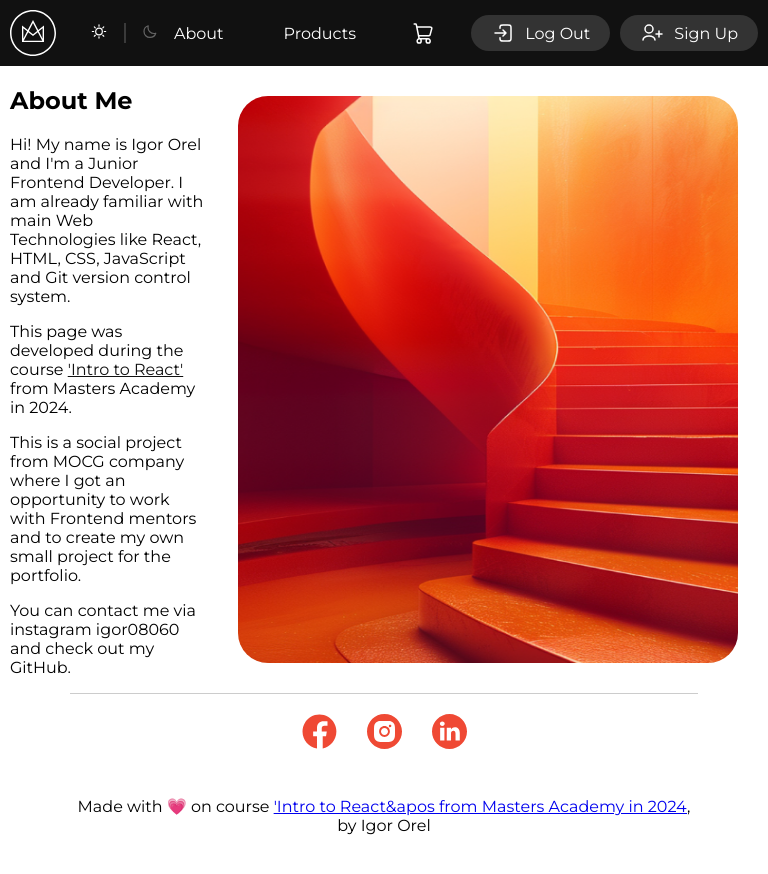
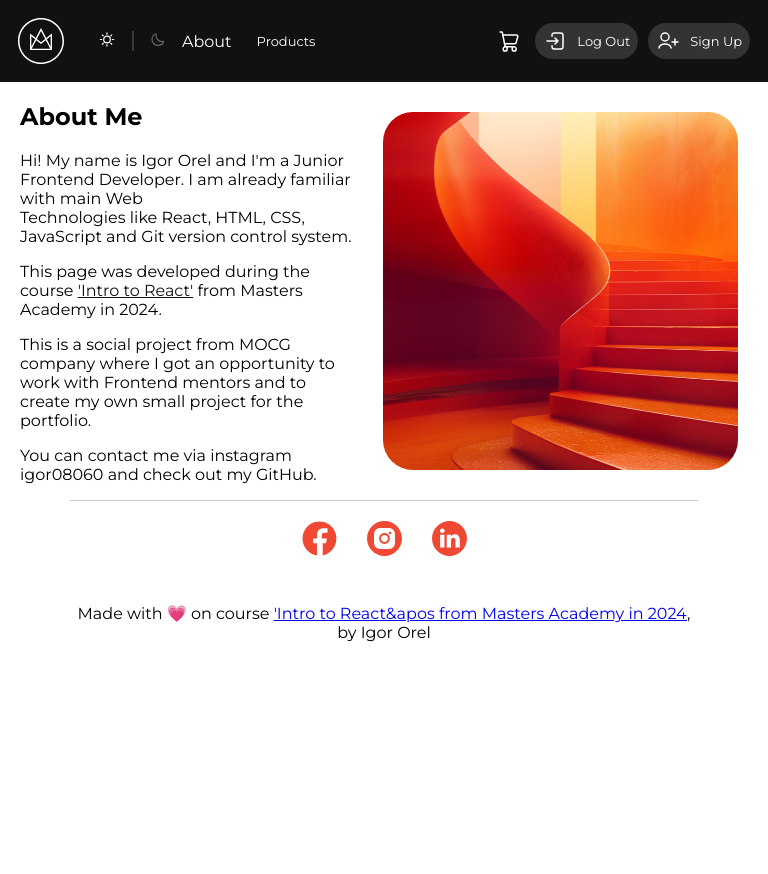
Before and after one commit to MastersAcademy/fe-react-2024, a React (Vite) app: page / in a window 768 px wide. Shown: the top 874 px of the page. After the commit the page ends 800 px from the top, so only its background shows below. Built offline with nearby package versions, Linux system fonts and the light colour scheme.

Commit message:
Add theme, local storage and search bar

```diff
--- a/src/Models/Product.module.css
+++ b/src/Models/Product.module.css
@@ -85,11 +85,11 @@
   }
 }
 
-@media (max-width: 849px) {
+@media (min-width: 391px) and (max-width: 1279px) {
 
   .productList {
     display: flex;
     justify-content: center;
-    gap: 37px;
+    gap: 10px;
   }
 }
--- a/src/components/Filters/Filters.module.css
+++ b/src/components/Filters/Filters.module.css
@@ -1,5 +1,18 @@
 .container {
   max-width: 1176px;
+  margin: 0 auto;
+}
+
+.filterFlex {
+  width: 100%;
+  display: flex;
+  justify-content: space-between;
+  margin: 53px 0;
+}
+
+.rightFlex {
+  display: flex;
+  gap: 10px;
 }
 
 .filterButton,
@@ -95,7 +108,7 @@
   }
 }
 
-@media (min-width: 1280px) {
+@media (min-width: 391px) and (max-width: 1279px) {
 
   .container {
     width: 1176px;
@@ -103,14 +116,17 @@
   }
 
   .filterFlex {
+    width: 100%;
+    max-width: 903px;
     display: flex;
     justify-content: space-between;
-    margin: 53px 0;
+    margin: 0 auto;
+    padding-top: 10px;
   }
 
   .rightFlex {
     display: flex;
-    gap: 39px;
+    gap: 16px;
   }
 
   .filterButtonsFlex {
--- a/src/components/Header/header.module.css
+++ b/src/components/Header/header.module.css
@@ -75,23 +75,22 @@
 
 .cart {
   background: none;
-  position: relative;
 }
 
-/*.counter {*/
-/*  height: 17px;*/
-/*  width: 17px;*/
-/*  display: flex;*/
-/*  justify-content: center;*/
-/*  align-items: center;*/
-/*  border-radius: 50%;*/
-/*  background-color: #EF4934;*/
-/*  font-size: 10px;*/
-/*  font-weight: 700;*/
-/*  position: absolute;*/
-/*  top: -3px;*/
-/*  right: -4px;*/
-/*}*/
+.counter {
+  height: 17px;
+  width: 17px;
+  display: flex;
+  justify-content: center;
+  align-items: center;
+  border-radius: 50%;
+  background-color: #EF4934;
+  font-size: 10px;
+  font-weight: 700;
+  position: absolute;
+  top: 18px;
+  right: 1px;
+}
 
 .btn {
   list-style: none;
@@ -139,6 +138,10 @@
 
 @media (max-width: 391px) {
 
+  .header {
+    padding: 22px;
+  }
+
   .menuBtn {
     display: block;
   }
@@ -155,10 +158,44 @@
 @media (min-width: 391px) and (max-width: 1279px) {
 
   .header {
-    padding: 10px;
+    padding: 18px;
+  }
+
+  .navigationCart {
+    gap: 10px;
+  }
+
+  .navigationBtn {
+    gap: 13px;
   }
 
   .containerFlex {
     display: flex;
   }
+
+  .btnLogin {
+    font-size: 13px;
+    padding: 6px 8px;
+    display: flex;
+    align-items: center;
+    width: max-content;
+  }
+
+  .btnSignUp {
+    font-size: 13px;
+    padding: 6px 8px;
+    display: flex;
+    align-items: center;
+    width: max-content;
+  }
+
+  .navigationProduct {
+    border: none;
+    font-size: 13px;
+  }
+
+  .navigationAbout {
+    font-size: 16px;
+    border: none;
+  }
 }
--- a/src/components/about/AboutPage.module.css
+++ b/src/components/about/AboutPage.module.css
@@ -5,11 +5,16 @@
 @media (min-width: 391px) and (max-width: 1279px) {
 
   .aboutImage {
-    max-width: 100%;
+    width: 100%;
+    max-width: 355px;
     height: auto;
     aspect-ratio: 12/9;
     border-radius: 30px;
     margin: 30px;
+  }
+
+  .aboutText {
+    margin-left: 10px;
   }
 
   .aboutFlex {
@@ -22,11 +27,12 @@
 @media (max-width: 391px) {
 
   .aboutImage {
-    max-width: 100%;
+    max-width: 340px;
+    width: 100%;
     height: auto;
     aspect-ratio: 12/9;
     border-radius: 30px;
-    margin: 30px 0;
+    margin: 0 auto;
   }
 
   .aboutTitle {
```
